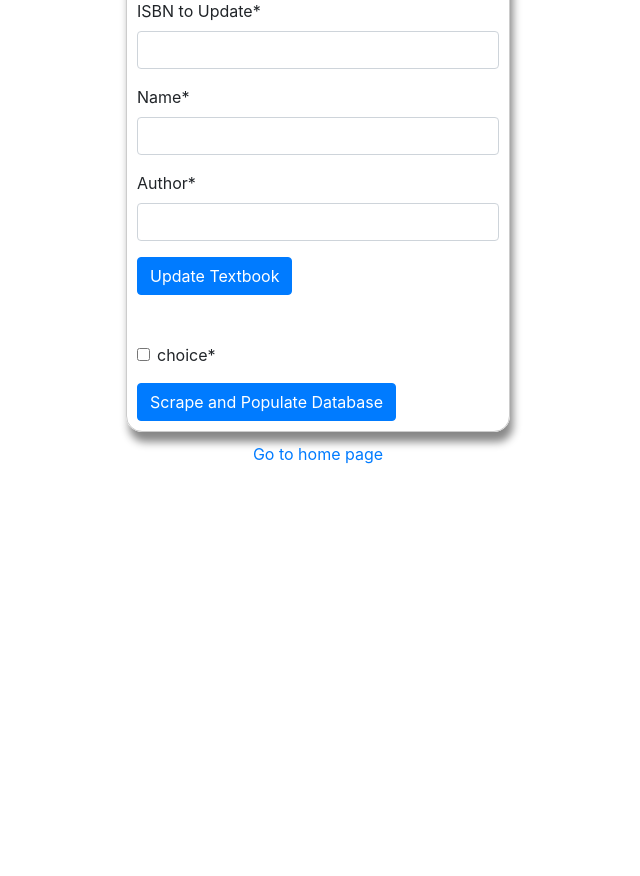
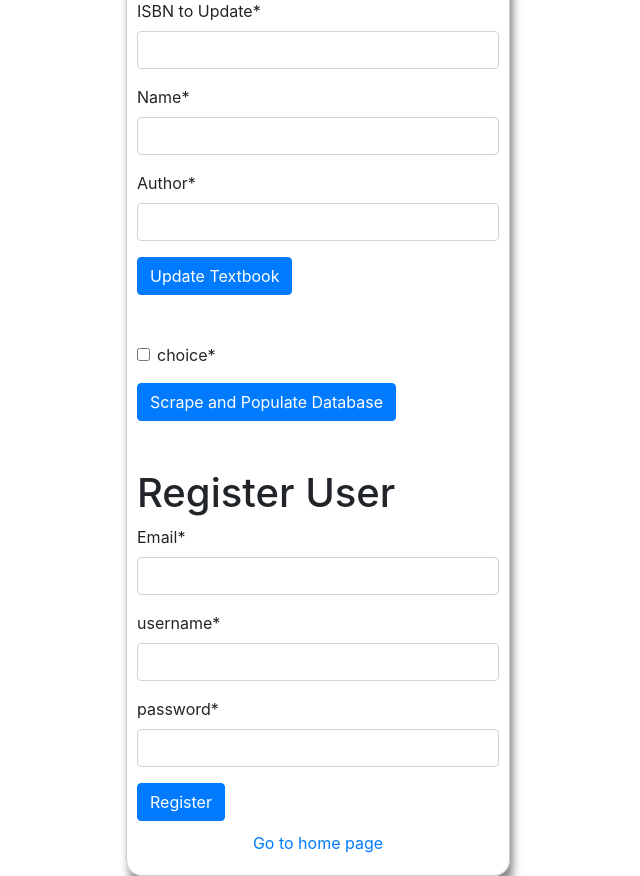
Before and after one commit to Ajmakare/TextHubISU, a Django app: page /admin2 in a window 1280 px wide. Shown: the part 578-1454 px from the top of the page, without its empty margins (322-962 px from the left). Before the commit the page ends 1042 px from the top, so only its background shows below. Run offline with Django 4.2, Linux system fonts and the light colour scheme; a user stored in the database is signed in; some libraries are stand-ins or nearby versions.

Commit message:
Fixed up AddUser and integrated into admin page

```diff
--- a/texthubISU/texthubapi/templates/admin.html
+++ b/texthubISU/texthubapi/templates/admin.html
@@ -54,7 +54,17 @@
 
         <button type="submit" class="btn btn-primary">Scrape and Populate Database</button>
     </form>
-    </div>
+
+    <br>
+    <br>
+    <h1>Register User</h1>
+    <form method="POST" enctype="multipart/form-data">
+
+        {% csrf_token %}
+        {{ register_form|crispy }}
+
+        <button class="btn btn-primary" type="submit">Register</button>
+    </form>
     <div style = "text-align: center; padding:10px">
         <a href="/home">Go to home page</a>
     </div>
--- a/texthubISU/texthubapi/views.py
+++ b/texthubISU/texthubapi/views.py
@@ -114,11 +114,20 @@ def admin(request):
             if 'WantToPopulate' in request.POST:
                 print('got to call pop')
                 ScraperController.populateDB()
+            if "Email" in request.POST:
+                try:
+                    UserController.add_user_controller(request)
+                    messages.success(request, 'User created successfully!')
+                except:
+                    messages.error(
+                        request, 'Could not create user!')
+
         context = {
             'addisbn_form': AddISBN,
             'deleteisbn_form': DeleteISBN,
             'updateisbn_form': UpdateISBN,
-            'populate_form': PopulateForm
+            'populate_form': PopulateForm,
+            'register_form': AddUser
         }
         return render(request, 'admin.html', context=context)
     except:
```
Also changed, not shown: texthubISU/texthubapi/ServiceFiles/UserService.py (+6 -3 lines), texthubISU/db.sqlite3.
